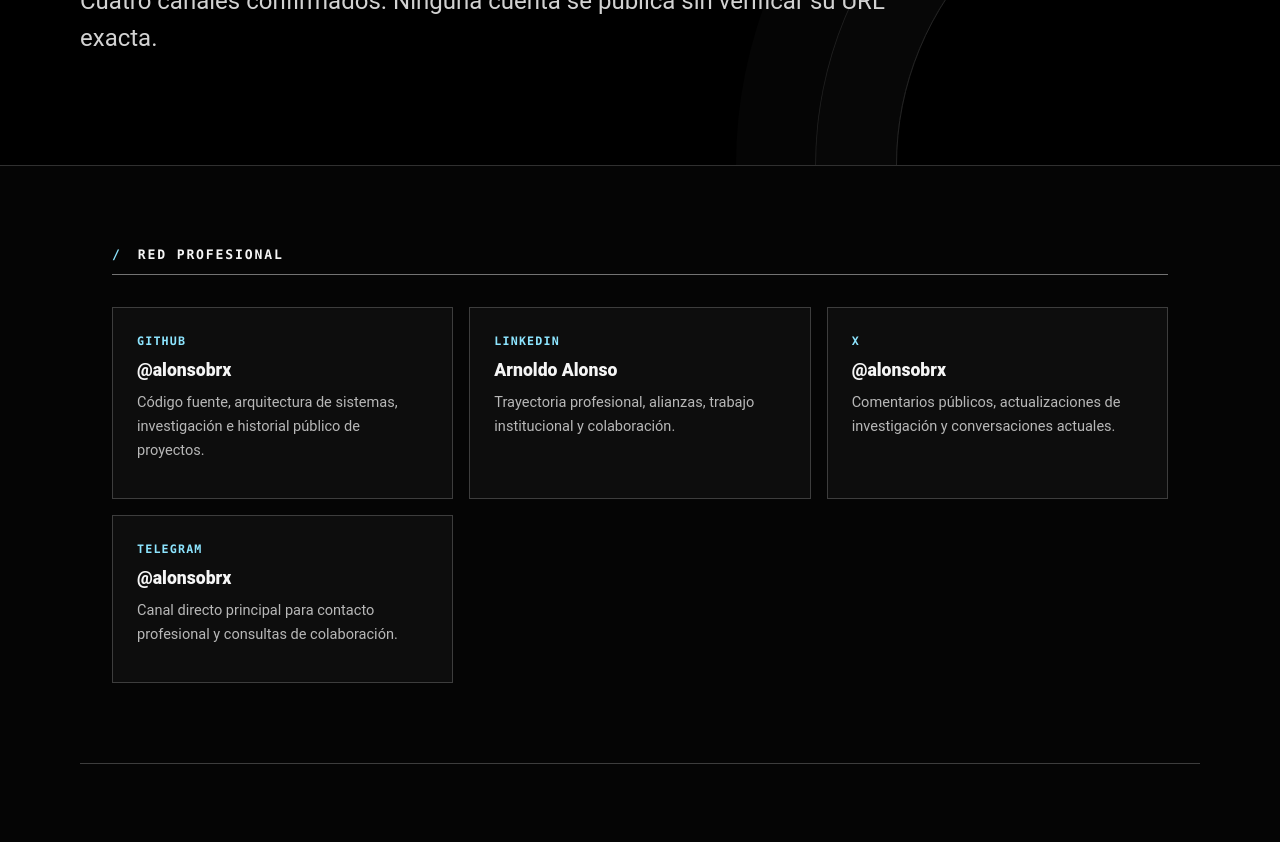
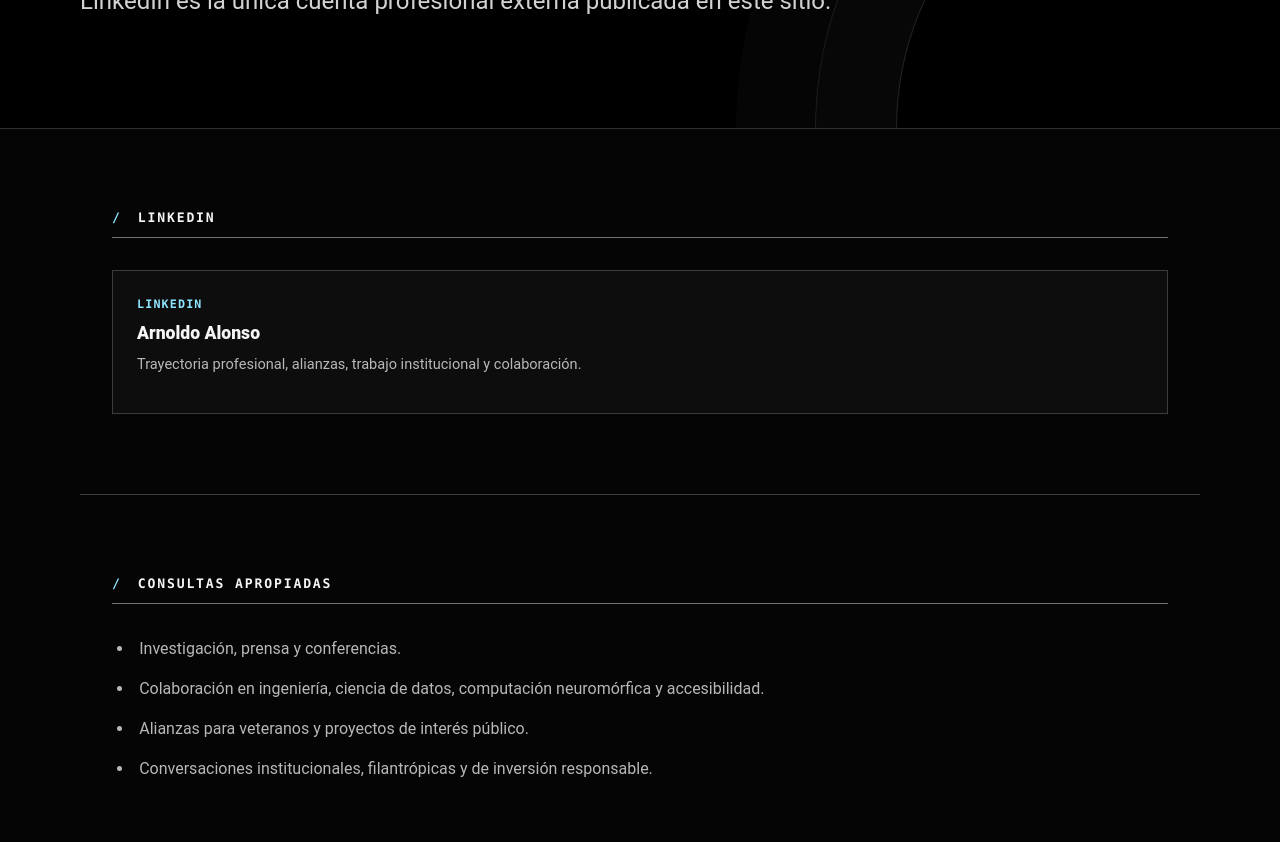
Before and after one commit to alonsobrx/founder-architect, a website: page es/connect.html in a window 1280 px wide. Shown: the part 393-1235 px from the top of the page. Drawn offline with Linux system fonts and the light colour scheme.

Commit message:
Refine professional profile: es/connect.html

```diff
--- a/es/connect.html
+++ b/es/connect.html
@@ -4,7 +4,7 @@
   <meta charset="UTF-8">
   <meta name="viewport" content="width=device-width, initial-scale=1.0">
   <title>Conectar — Arnoldo Alonso</title>
-  <meta name="description" content="Enlaces profesionales y sociales verificados de Arnoldo Alonso.">
+  <meta name="description" content="Perfil verificado de Arnoldo Alonso en LinkedIn.">
   <meta name="theme-color" content="#050505">
   <link rel="canonical" href="https://alonsobrx.github.io/founder-architect/es/connect.html">
   <link rel="alternate" hreflang="en" href="https://alonsobrx.github.io/founder-architect/connect.html">
@@ -15,35 +15,20 @@
 <div class="page-body">
   <header class="hero">
     <div class="hero-inner">
-      <div class="hero-eye">Cuentas públicas verificadas</div>
+      <div class="hero-eye">Perfil profesional verificado</div>
       <h1 class="hero-name">Conectar</h1>
-      <p class="hero-title-line">Cuatro canales confirmados. Ninguna cuenta se publica sin verificar su URL exacta.</p>
+      <p class="hero-title-line">LinkedIn es la única cuenta profesional externa publicada en este sitio.</p>
     </div>
   </header>
 
   <main id="main">
     <section class="section" aria-labelledby="network-head">
-      <h2 class="sec-head" id="network-head">Red profesional</h2>
+      <h2 class="sec-head" id="network-head">LinkedIn</h2>
       <div class="social-grid">
-        <a class="social-card" href="https://github.com/alonsobrx" target="_blank" rel="noopener">
-          <div class="social-network">GitHub</div>
-          <div class="social-handle">@alonsobrx</div>
-          <div class="social-purpose">Código fuente, arquitectura de sistemas, investigación e historial público de proyectos.</div>
-        </a>
         <a class="social-card" href="https://www.linkedin.com/in/alonsobrx" target="_blank" rel="noopener">
           <div class="social-network">LinkedIn</div>
           <div class="social-handle">Arnoldo Alonso</div>
           <div class="social-purpose">Trayectoria profesional, alianzas, trabajo institucional y colaboración.</div>
-        </a>
-        <a class="social-card" href="https://x.com/alonsobrx" target="_blank" rel="noopener">
-          <div class="social-network">X</div>
-          <div class="social-handle">@alonsobrx</div>
-          <div class="social-purpose">Comentarios públicos, actualizaciones de investigación y conversaciones actuales.</div>
-        </a>
-        <a class="social-card" href="https://t.me/alonsobrx" target="_blank" rel="noopener">
-          <div class="social-network">Telegram</div>
-          <div class="social-handle">@alonsobrx</div>
-          <div class="social-purpose">Canal directo principal para contacto profesional y consultas de colaboración.</div>
         </a>
       </div>
     </section>
@@ -60,7 +45,7 @@
 
     <section class="section" aria-labelledby="safety-head">
       <h2 class="sec-head" id="safety-head">Aviso de seguridad</h2>
-      <p class="summary-copy">No envíe expedientes médicos, números de Seguro Social, archivos de reclamaciones del VA, contraseñas, tokens de acceso, información bancaria u otra evidencia sensible por redes sociales. Las cuentas públicas no son sistemas seguros de recepción.</p>
+      <p class="summary-copy">No envíe expedientes médicos, números de Seguro Social, archivos de reclamaciones del VA, contraseñas, tokens de acceso, información bancaria u otra evidencia sensible por LinkedIn. No es un sistema seguro de recepción.</p>
     </section>
   </main>
 </div>
```
